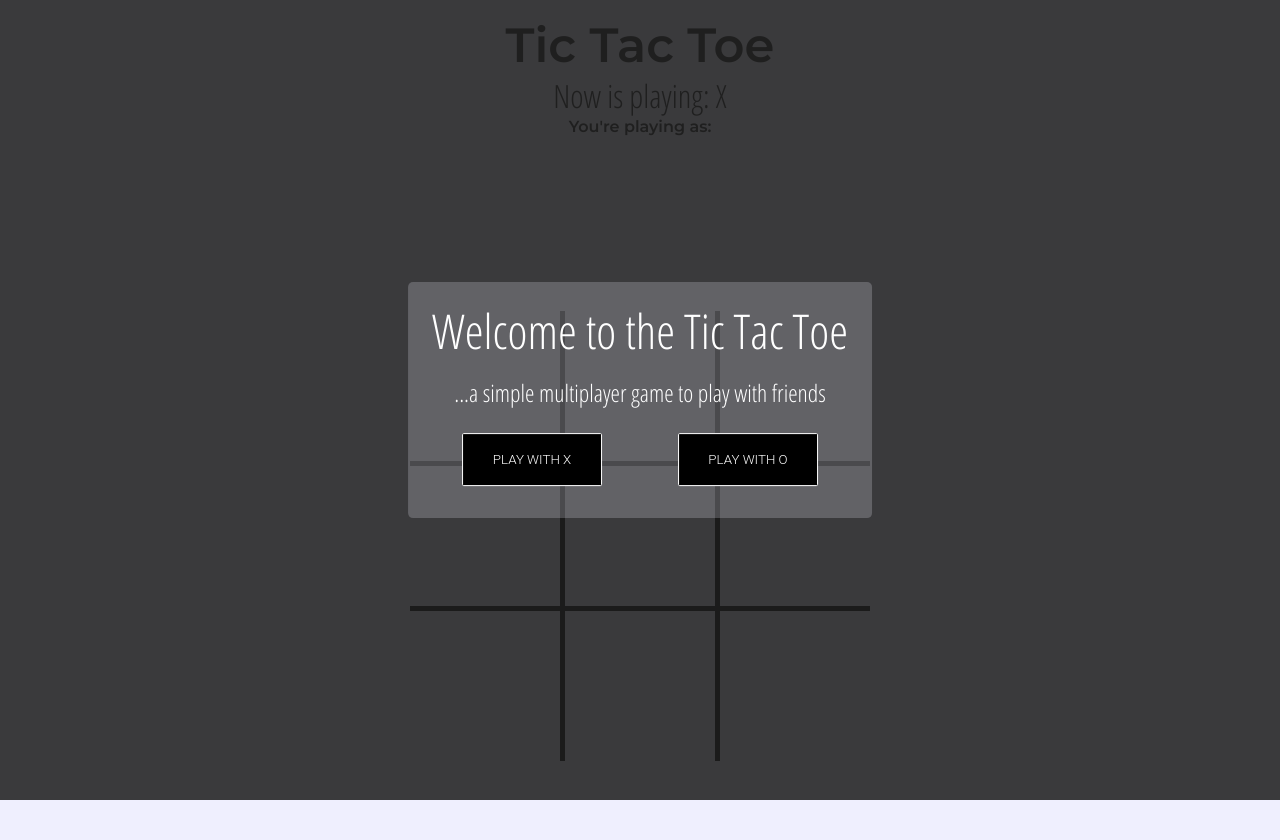
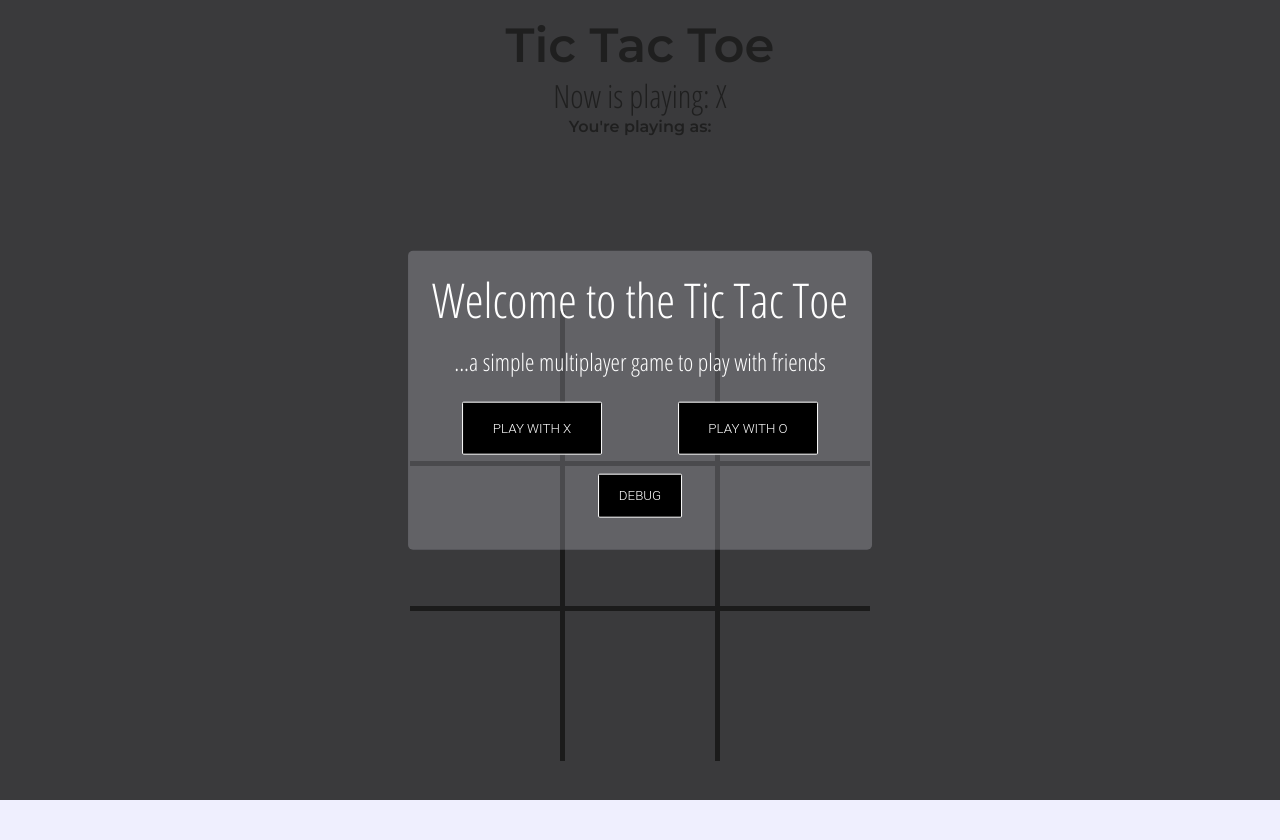
Before and after one commit to JustJavp/Tic-Tac-Toe, a PHP site: page / in a window 1280 px wide. Shown: the top 840 px of the page. Run offline with PHP 8.4, Linux system fonts and the light colour scheme; data that the repository does not hold is empty.

Commit message:
Bugs Fixed

```diff
--- a/index.html
+++ b/index.html
@@ -23,6 +23,9 @@
                 <div class="select-player-icon">
                     <button class="select-player select-x btn" data-player="X">Play with X</button>
                     <button class="select-player select-o btn" data-player="O">Play with O</button>
+                </div>
+                <div class="debug-btn">
+                    <button class="select-player debug btn btn-sm">Debug</button>
                 </div>
             </div>
         </div>
--- a/main.js
+++ b/main.js
@@ -1,3 +1,4 @@
+checkoutUsers();
 /* = = = = = = = = = = = = =
        Global variables
  = = = = = = = = = = = = = */
@@ -14,11 +15,15 @@ var playing;
 var reload;
 var checkoutUsersReload;
 var inGame = false;
+var sendCooldown = false;
 
 
 /* = = = = = = = = = = = = =
-          New Game
+      New Game & Debug
  = = = = = = = = = = = = = */
+ /* Debug btn */
+document.getElementsByClassName('debug')[0].addEventListener('click',newGameFunction);
+/* New Game btn */
 document.getElementById('newGame').addEventListener('click', newGameFunction);
 
 function newGameFunction() {
@@ -39,6 +44,10 @@ document.getElementsByClassName('select-x')[0].addEventListener('click', login);
 document.getElementsByClassName('select-o')[0].addEventListener('click', login);
 
 function login() {
+    if (inGame) {
+        return
+    };
+
     var data = new FormData;
     data.append('data-player', this.getAttribute('data-player'));
 
@@ -56,11 +65,11 @@ function login() {
                     reloadPage();
                     board.classList.remove('playing-x');
                     board.classList.add('playing-o');
-                    playerIcon.append('O')
+                    playerIcon.innerHTML = 'O';
                 } else {
                     board.classList.remove('playing-o');
                     board.classList.add('playing-x');
-                    playerIcon.append('X')
+                    playerIcon.innerHTML = 'X';
                 }
 
                 /* BIND CELL WITH PLAY FUNCTION */
@@ -139,11 +148,12 @@ function checkout() {
                 for (let x = 1; x <= 3; x++) {
                     for (let y = 1; y <= 3; y++) {
                         var cell = document.getElementById('cell-' + x + y);
-
+                        cell.classList.remove('x');
+                        cell.classList.remove('o');
                         if (boardMatrix[x - 1][y - 1] == 'X') {
                             cell.classList.add('x');
                         }
-                        else if (boardMatrix[x - 1][y - 1] == 'O') {
+                        if (boardMatrix[x - 1][y - 1] == 'O') {
                             cell.classList.add('o');
                         }
 
@@ -172,6 +182,7 @@ function sendMove() {
     var xhttp = new XMLHttpRequest();
     xhttp.onreadystatechange = function () {
         if (this.readyState == 4 && this.status == 200) {
+            sendCooldown = false;
             if (this.responseText != '') {
                 alert(this.responseText);
             }
@@ -216,7 +227,10 @@ function checkWin() {
     }
     if (winner) {
         gameOver.style.display = 'block';
-        winnerId.append(winner + ' won!');
+        winnerId.innerHTML = winner + ' won!';
+        if (winner == 'Draw') {
+            winnerId.innerHTML = 'Draw';
+        }
         clearInterval(reload);
     }
 }
@@ -226,10 +240,19 @@ function play() {
     if (winner || (playing != playerActive.innerHTML)) {
         return;
     }
+    if (sendCooldown) {
+        return;
+    }
+    sendCooldown = true;
     /* Cell move */
     var cellMovement = this.id;
     var xValue = String(parseInt(cellMovement[5]) - 1);
     var yValue = String(parseInt(cellMovement[6]) - 1);
+
+    if (boardMatrix[xValue][yValue] != '') {
+        sendCooldown = false;
+        return;
+    }
 
     boardMatrix[xValue][yValue] = playing;
 
@@ -254,5 +277,5 @@ function play() {
 function reloadPage() {
     reload = setInterval(function () {
         checkout();
-    }, 100);
+    }, 1000);
 }
--- a/styles.css
+++ b/styles.css
@@ -23,8 +23,8 @@ body {
 
 .menu, .game-over {
     position: absolute;
-    width: 100%;
-    height: 100%;
+    width: 100vw;
+    height: 100vh;
     background-color: #1f1f1fde;
     z-index: 1000;
 }
@@ -56,10 +56,12 @@ body {
 }
 .select-player-icon {
     justify-content: center;
-
     grid-column-gap: .5rem;
     display: grid;
     grid-template-columns: repeat(2, 50%);
+}
+.debug-btn {
+    margin-top: 1.2rem;
 }
 .select-player {
     text-transform: uppercase;
@@ -96,6 +98,9 @@ body {
     cursor: pointer;
     user-select: none;
     outline: none;
+}
+.btn-sm {
+    padding:1em 1.5em;
 }
 .btn:hover {
     color:#000000;
```
